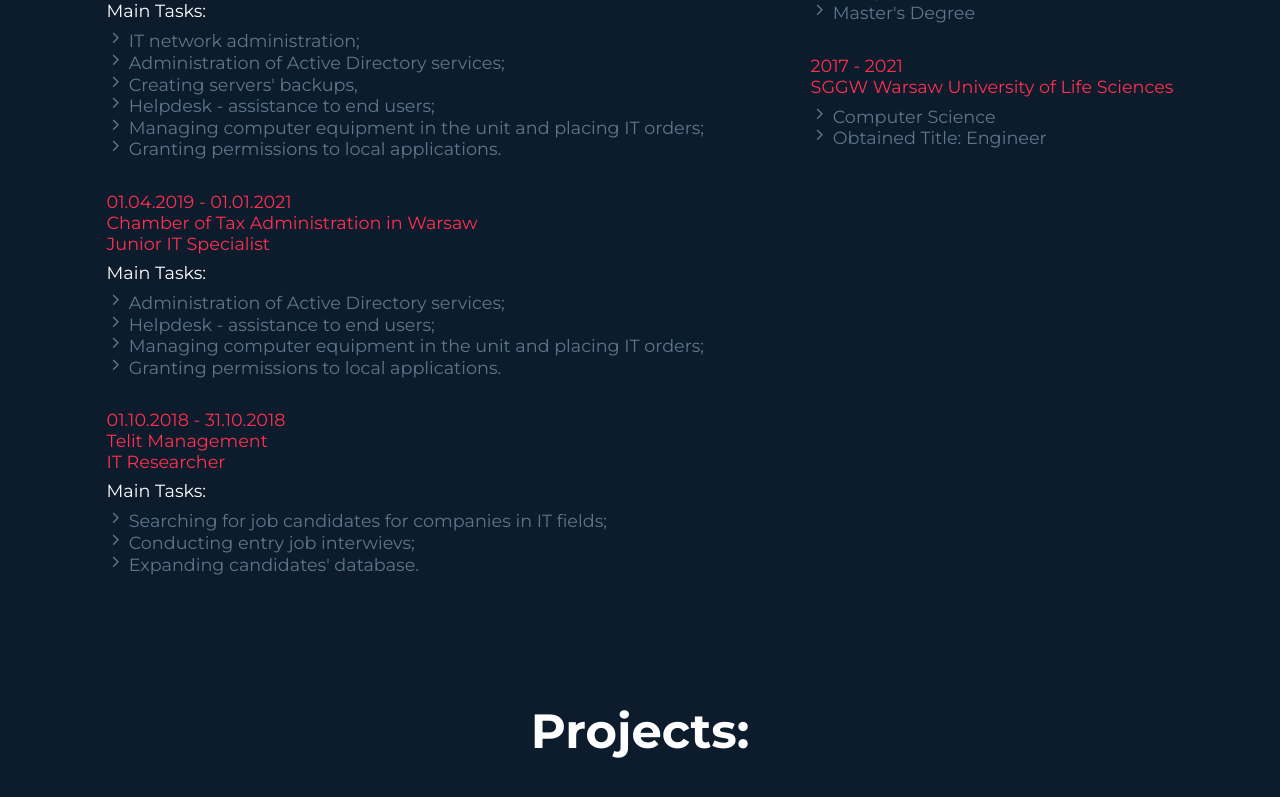
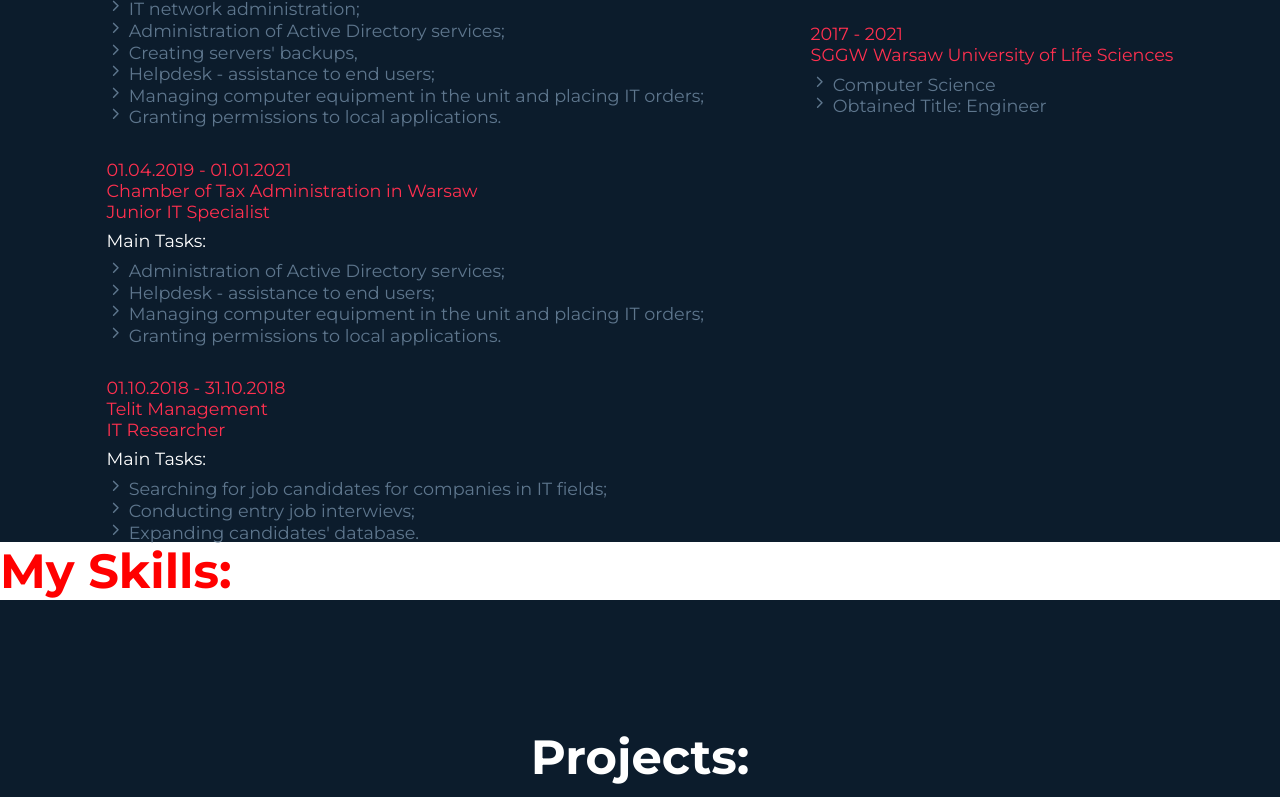
Before and after one commit to fstawicki/fstawicki_portfolio, a React (Create React App) app: page / in a window 1280 px wide. Shown: the part 1774-2571 px from the top of the page. Built offline with nearby package versions, Linux system fonts and the light colour scheme.

Commit message:
created skills page

```diff
--- a/src/App.js
+++ b/src/App.js
@@ -7,8 +7,9 @@
 import { Helmet } from 'react-helmet';
 
 import HeroPage from "./components/HeroPage";
+import About from "./components/About";
 import Jobs from "./components/Jobs";
-import About from "./components/About";
+import Skills from "./components/Skills";
 import Projects from "./components/Projects";
 import Contact from "./components/Contact";
 
@@ -32,6 +33,7 @@
         <HeroPage/>
         <About />
         <Jobs />
+        <Skills />
         <Projects />
         <Contact />
       </div>
--- a/src/components/About.jsx
+++ b/src/components/About.jsx
@@ -7,7 +7,7 @@
   return (
     <StyledAbout>
       <div className="infoText">
-        <h2 className="aboutme">About Me:</h2>
+        <h3 className="aboutme">About Me:</h3>
         <p>I graduated from engineering studies in Computer Science at the Faculty of Applied Informatics and Mathematics at the Warsaw University of Life Sciences. Currently, I am continuing my studies in order to earn a master's degree. I have been working as an IT specialist for 3 years. My professional goal is to work as a Front-end Developer. I am interested in React, in which I am constantly improving.</p>
         <p className='whitecolor'>Here are technologies and tools I have worked with before:</p>
         <div className="technologies">
--- /dev/null
+++ b/src/components/Skills.jsx
@@ -0,0 +1,13 @@
+import React from 'react'
+import { StyledSkills } from './styles/Skills.styled';
+
+const Skills = () => {
+  return (
+    <StyledSkills>
+        <h3>My Skills:</h3>
+
+    </StyledSkills>
+  )
+}
+
+export default Skills
--- a/src/components/styles/Global.js
+++ b/src/components/styles/Global.js
@@ -19,6 +19,11 @@
   background-color: '#0c1c2c';
 }
 
+h3{
+    font-size: 3rem;
+    color: white;
+}
+
 `
 
 export default GlobalStyles;
--- /dev/null
+++ b/src/components/styles/Skills.styled.jsx
@@ -0,0 +1,9 @@
+import styled from 'styled-components';
+
+export const StyledSkills = styled.div`
+
+h3{
+    color: red;
+}
+
+`;
```
